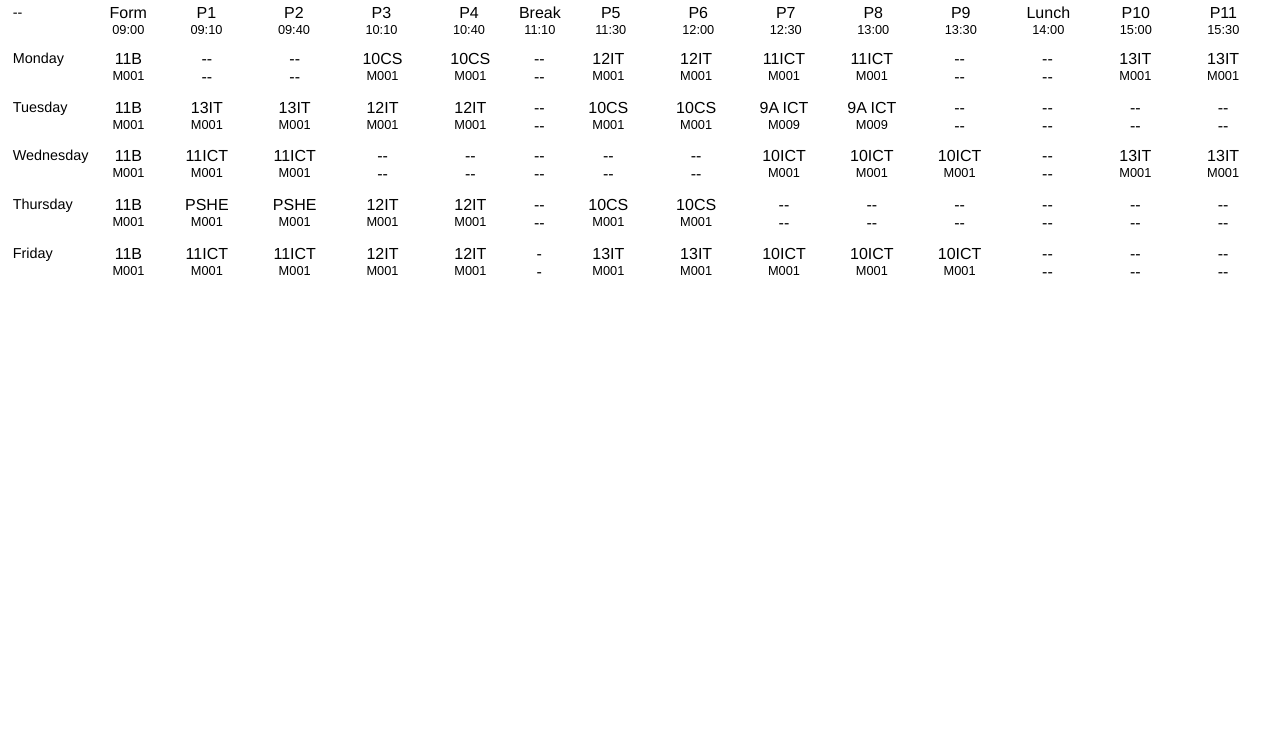
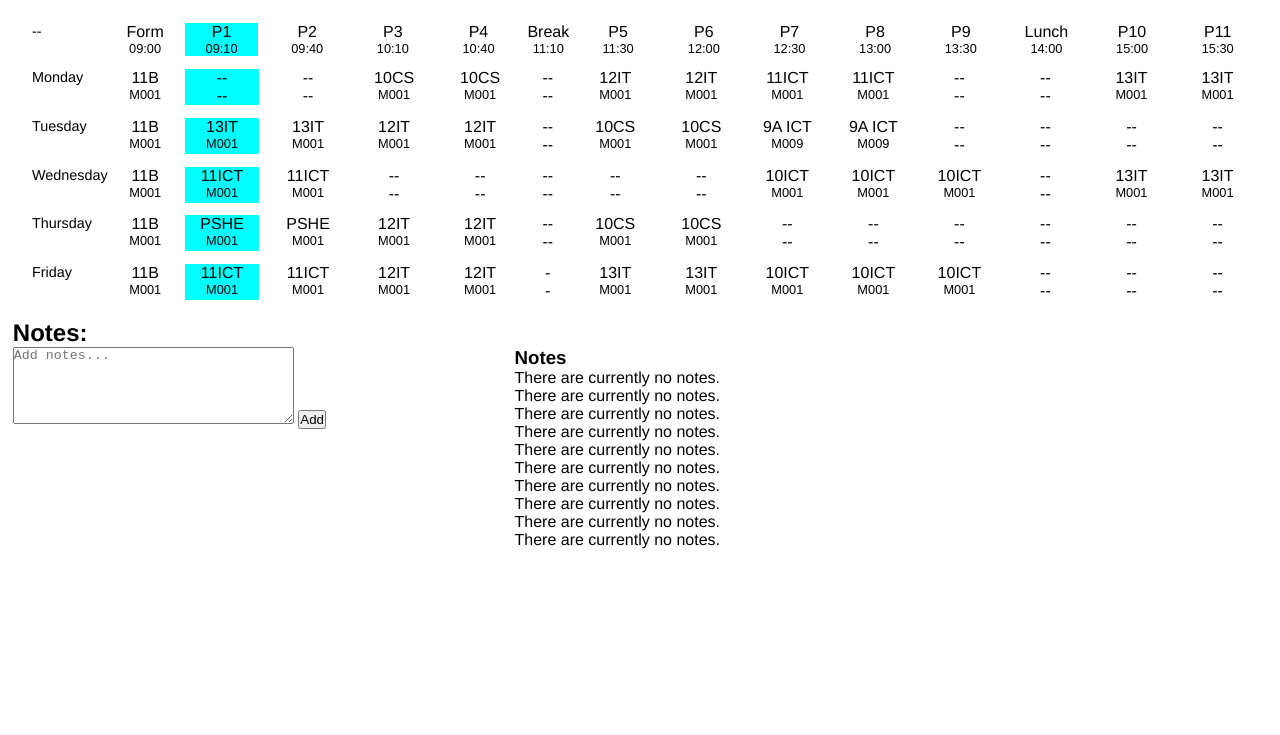
Before and after one commit to nerraf-dev/The-planner, a plain HTML site: page index.html in a window 1280 px wide. Shown: the part 65-800 px from the top of the page. Drawn offline with Linux system fonts and the light colour scheme.

Commit message:
cosmetic -basic UI: notes input seciton

```diff
--- a/index.html
+++ b/index.html
@@ -10,6 +10,7 @@
 <body>
     <h1>The Planner</h1>
     <div class="container">
+
         <section class="timetable head-row">
             <div class="day">
                 <p>--</p>
@@ -381,5 +382,35 @@
             </div>
         </section>
     </div>
+    <h2>Notes:</h2>
+
+
+
+    <div class="notes-container">
+        <div class="input">
+        <form class="notes-form">
+            <textarea name="notes-input-text" class="notes-input-text" placeholder="Add notes..." cols="33" rows="5"></textarea>
+            <button type="button" class="todo-add-btn" name="add">Add</button>
+        </form>
+        </div>
+
+        <div class="notes">
+            <h3>Notes</h3>
+            <p>There are currently no notes.</p>
+            <p>There are currently no notes.</p>
+            <p>There are currently no notes.</p>
+            <p>There are currently no notes.</p>
+            <p>There are currently no notes.</p>
+            <p>There are currently no notes.</p>
+            <p>There are currently no notes.</p>
+            <p>There are currently no notes.</p>
+            <p>There are currently no notes.</p>
+            <p>There are currently no notes.</p>
+
+        </div>
+        <!-- <div class="general">
+            <h3>General</h3>
+        </div> -->
+    </div>
 </body>
 </html>
--- a/style.css
+++ b/style.css
@@ -4,13 +4,35 @@
 }
 
 body{
+	margin: 1vw;
 	font-size: 1em;
 	font-family: Helvetica, Arial, sans-serif;
 }
+
 .container{
 	width: 100%;
-	padding: 0.5vw;
+	padding: 1vw;
 }
+
+
+
+
+.timetable{
+	display: block;
+	padding: 0.5vw 0.5vw;
+}
+.p1{
+	background-color: aqua;
+}
+.head-row {
+	display: none;
+}
+
+
+
+
+
+@media (min-width: 992px){
 
 	.timetable {
 		padding: 0.5vw 2vw 0.5vw 0.5vw;
@@ -81,27 +103,16 @@ body{
 		font-family: sans-serif, monospace;
 	}
 
-@media (max-width: 834px) {
-	/* .head-row {
-		display: none;
-	} */
-	.timetable{
-		/* display: inline-table; */
-		display: block;
-		padding: 0.5vw 0.5vw;
+	/* Notes Section */
+	.notes-container{
+		display: flex;
+		flex-direction: row ;
+	}
+	.notes {
+		/* min-width: 50%; */
+	}
 
-		/* padding: 0.5vw 2vw;
-		display: grid;
-		grid-template-columns: 0.2fr 0.8fr;
-		grid-template-rows: max-content;
-		gap: 0px 0px;
-		grid-auto-flow: row;
-		justify-content: center;
-		grid-template-areas:
-		"day form p1 p2 p3 p4 break p5 p6 p7 p8 p9 lunch p10 p11";
-		*/
-	}
-	.p1{
-		background-color: aqua;
+	.input {
+		min-width: 40%;
 	}
 }
```
Lines whose indentation alone changed are shown as unchanged.
